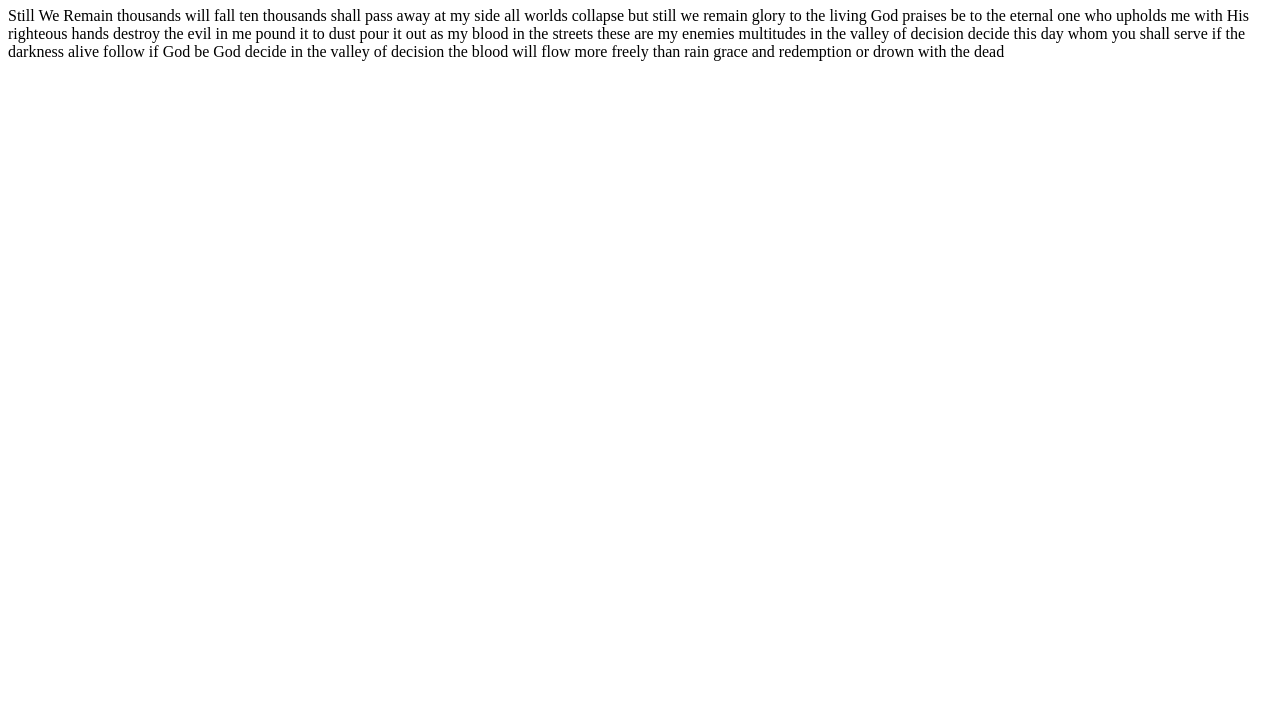
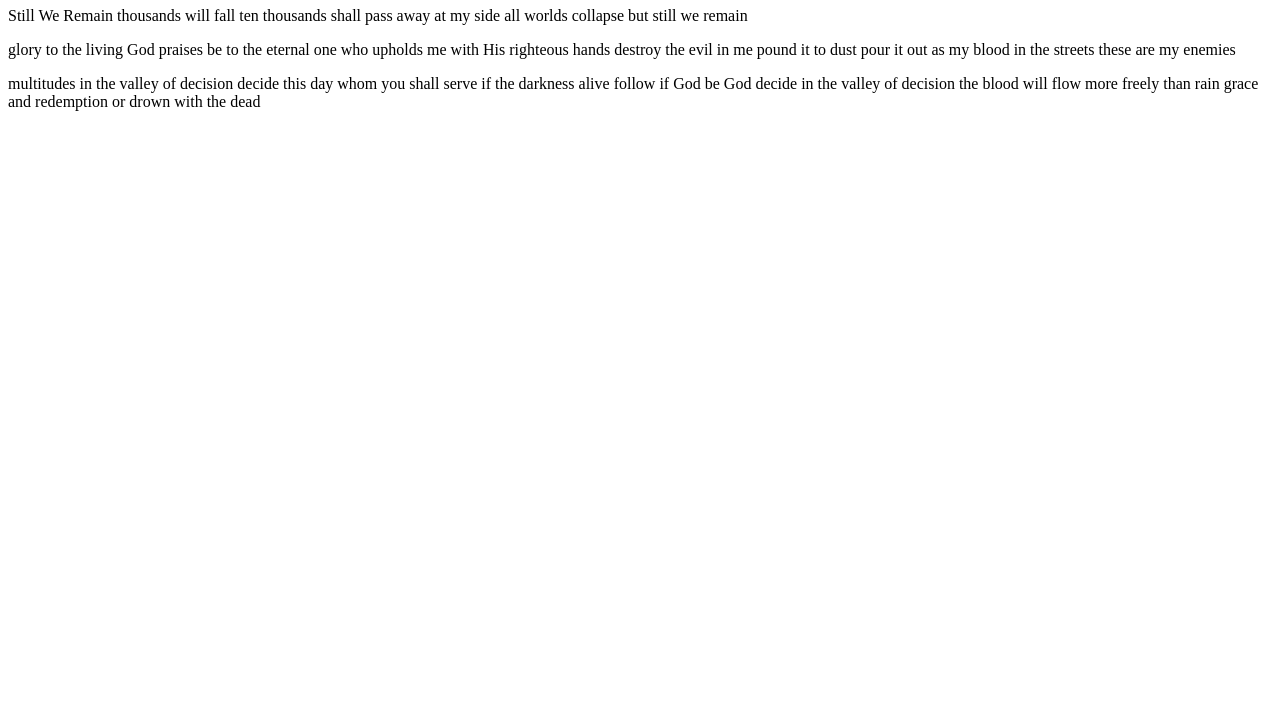
Before and after one commit to Tomm1slaw/learning-git-2-v2, a plain HTML site: page index.html in a window 1280 px wide. Shown: the part 73-800 px from the top of the page. Drawn offline with Linux system fonts and the light colour scheme.

Commit message:
Add style.css

```diff
--- a/index.html
+++ b/index.html
@@ -2,25 +2,27 @@
 <html>
 	<head>
 		<title>Common yet Forbidden</title>
+		<link rel="stylesheet" href="scss/style.scss">
+		<link href="https://fonts.googleapis.com/css?family=Roboto:400,700" rel="stylesheet">
 	</head>
 	<body>
-		<h1>Still We Remain</h1>
+		<h1 class="head">Still We Remain</h1>
 			<p>Still We Remain
 			thousands will fall
 			ten thousands shall pass away at my side
 			all worlds collapse
-			but still we remain
+			but still we remain</p>
 
-			glory
+			<p>glory
 			to the living God
 			praises be to the eternal one
 			who upholds me with His righteous hands
 			destroy the evil in me
 			pound it to dust
 			pour it out as my blood in the streets
-			these are my enemies
+			these are my enemies</p>
 
-			multitudes
+			<p>multitudes
 			in the valley of decision
 			decide this day whom you shall serve
 			if the darkness alive
```
Also changed, not shown: css/style.css (added), scss/_style.scss (deleted), 1 other file.
